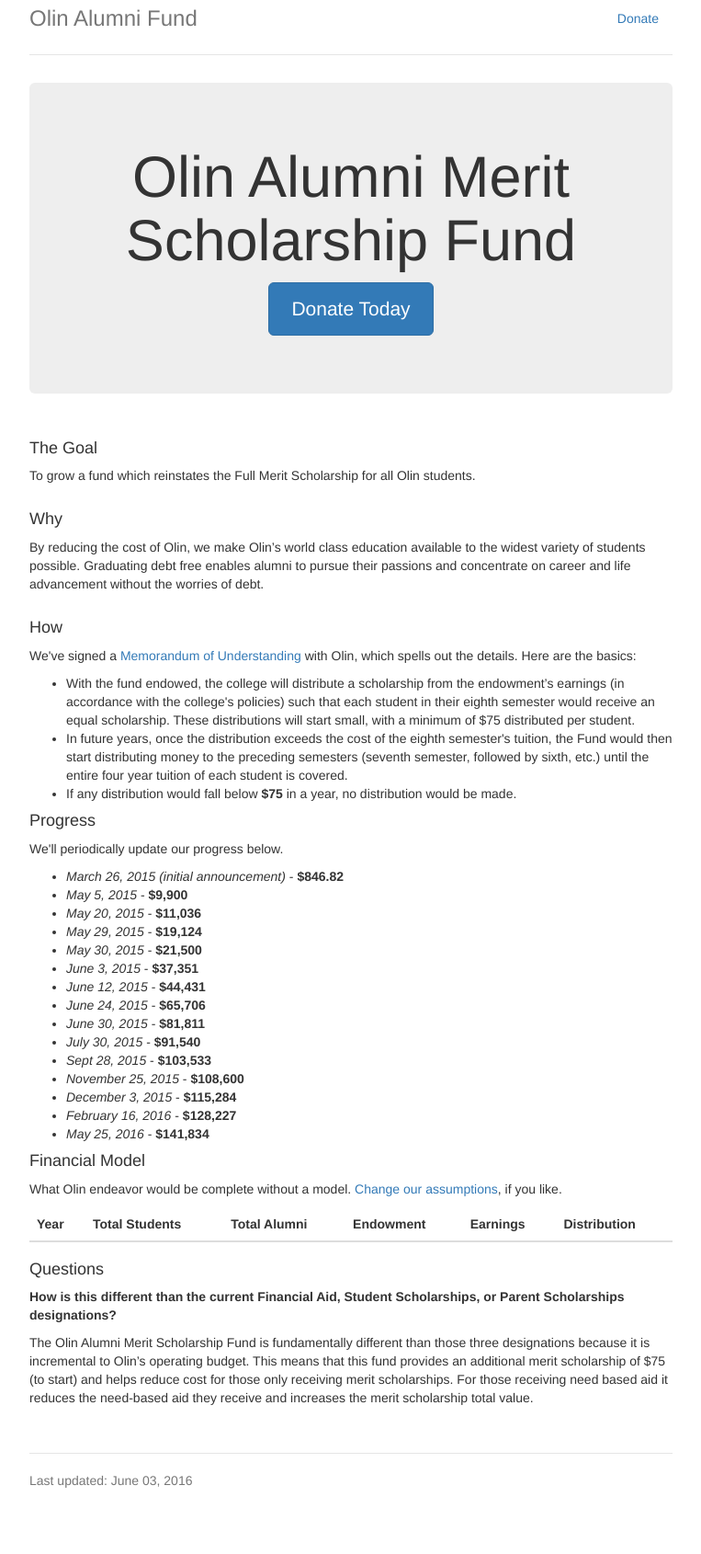
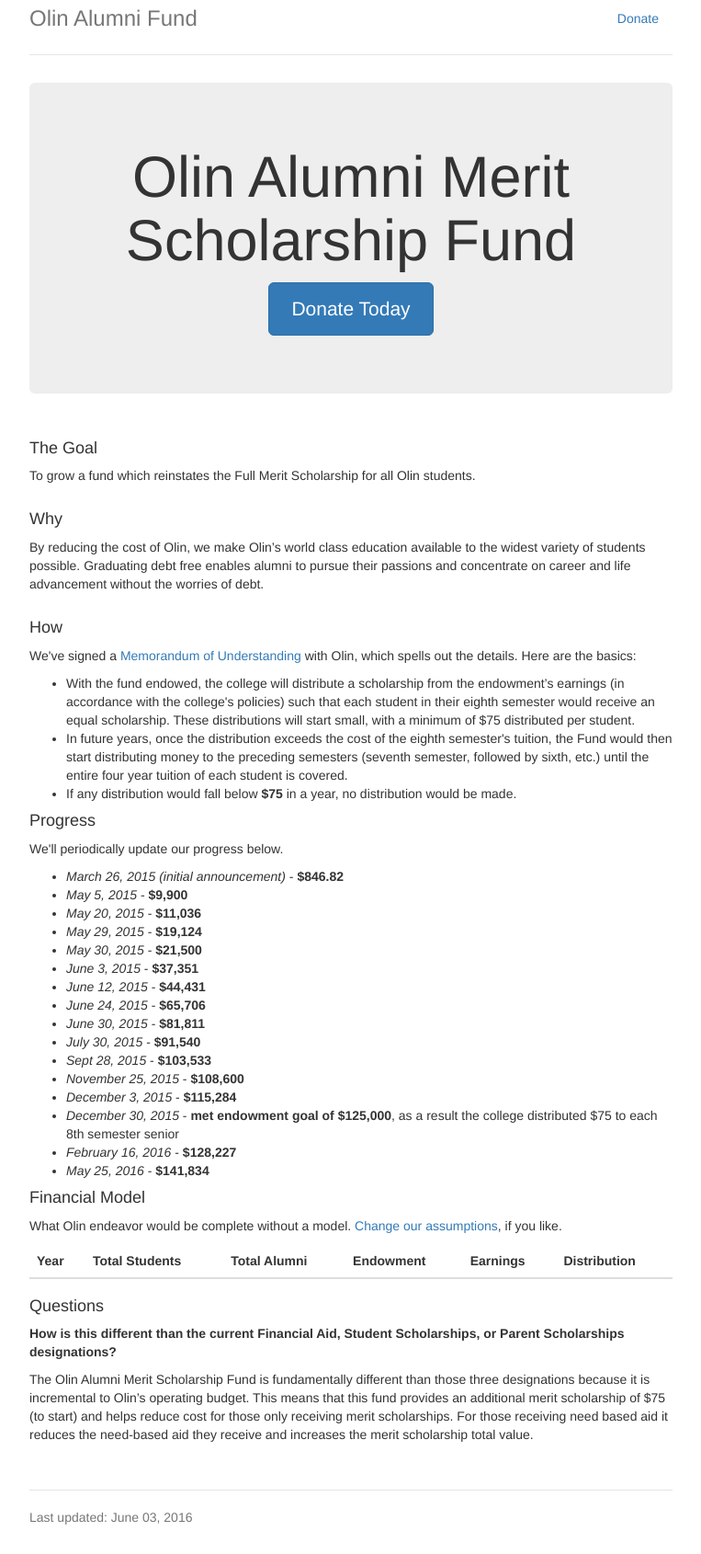
Before and after one commit to olinalumni/olinalumnifund.org, a Jekyll site: the page built from index.html, in a window 1280 px wide. Shown: the whole page at 92% size, without its empty margins (258-1021 px from the left). Built offline with Jekyll 4.4.1, drawn with Linux system fonts in a browser that asks for light colours; nearby versions of some CDN libraries; before the commit the page ends 1650 px from its top, so only the background shows below that.

Commit message:
Add a note about the endowment goal

```diff
--- a/index.html
+++ b/index.html
@@ -37,6 +37,7 @@
     <li><em>Sept 28, 2015</em> - <strong>$103,533</strong></li>
     <li><em>November 25, 2015</em> - <strong>$108,600</strong></li>
     <li><em>December 3, 2015</em> - <strong>$115,284</strong></li>
+    <li><em>December 30, 2015</em> - <strong>met endowment goal of $125,000</strong>, as a result the college distributed $75 to each 8th semester senior</li>
     <li><em>February 16, 2016</em> - <strong>$128,227</strong></li>
     <li><em>May 25, 2016</em> - <strong>$141,834</strong></li>
   </ul>
```
